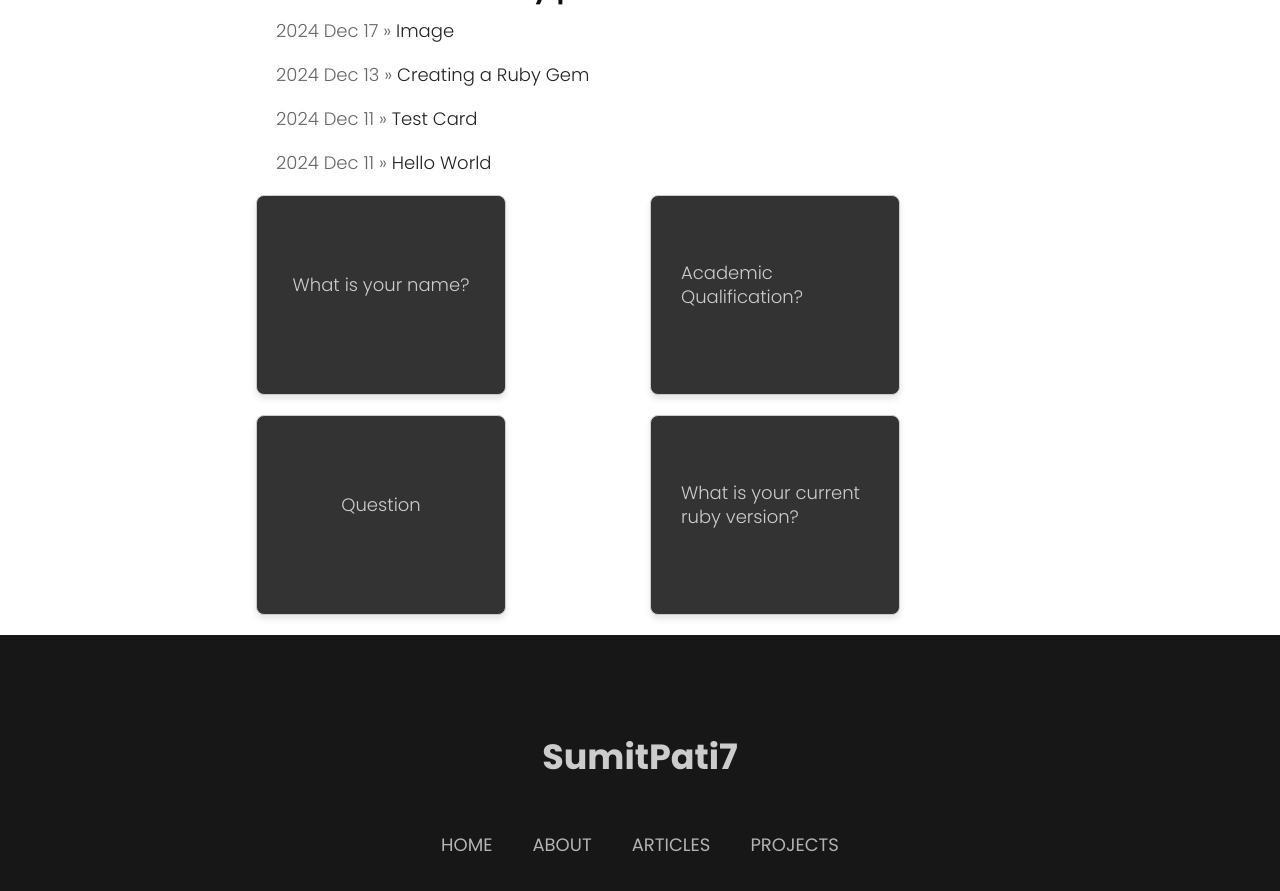
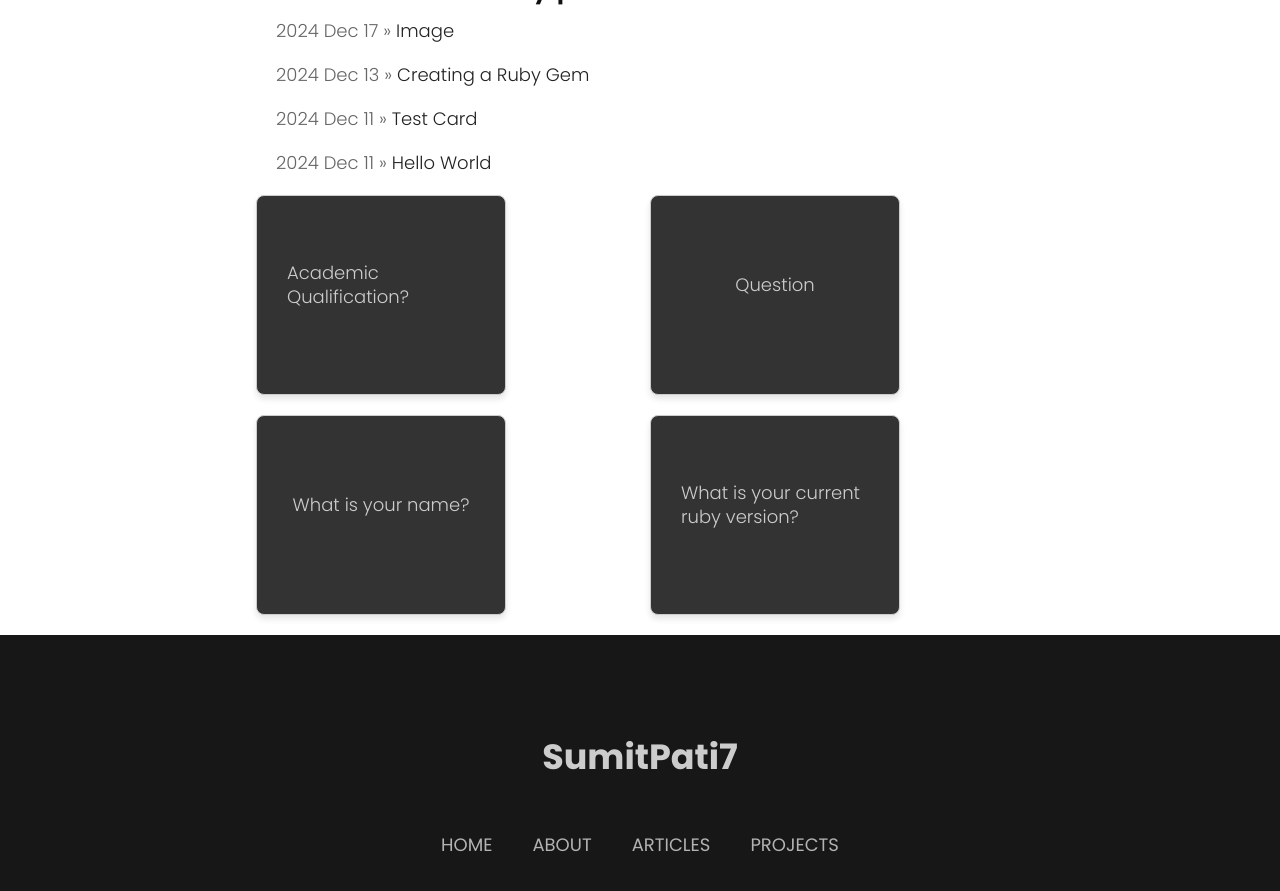
Before and after one commit to sumitpati7/blog, a Jekyll site: the page built from index.md, in a window 1280 px wide and 900 px high, scrolled down 478 px. Shown: the top 891 px of the window. Built offline with Jekyll 4.4.1, drawn with Linux system fonts in a browser that asks for light colours; nearby versions of some CDN libraries; some web fonts are replaced; comment, search, counter and statistics services are not loaded.

Commit message:
auto commit

```diff
--- a/index.md
+++ b/index.md
@@ -2,14 +2,14 @@
 layout: default
 title: SumitPati7
 flashcards:
-  - question: What is your name?
-    answer: My name is **Sumit Pati**.
-
   - question: Academic Qualification?
     answer: Bachelor in CSIT
 
   - question: Question
     answer: Answer
+
+  - question: What is your name?
+    answer: My name is **Sumit Pati**.
 
   - question: What is your current ruby version?
     answer: 3\.3.4
```
